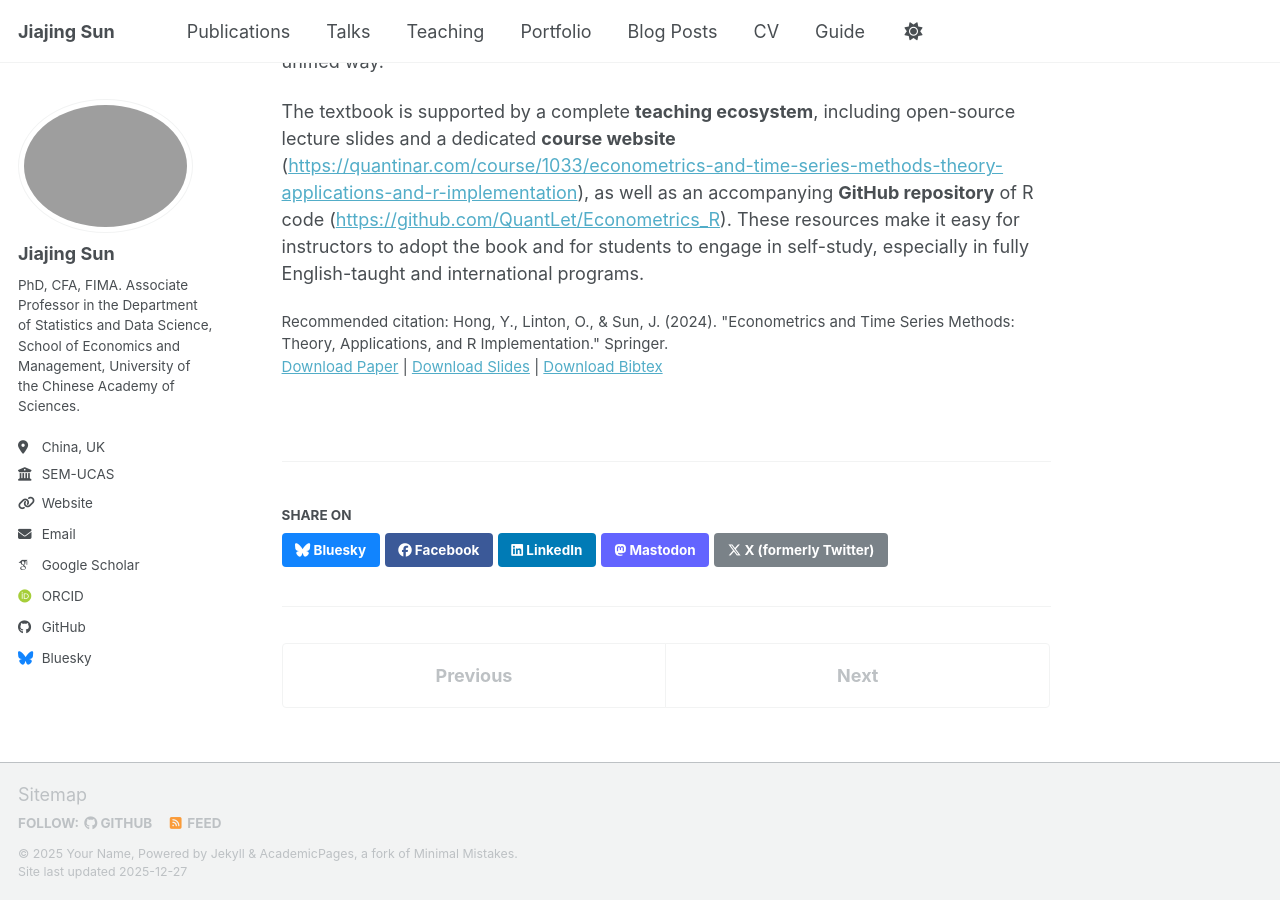
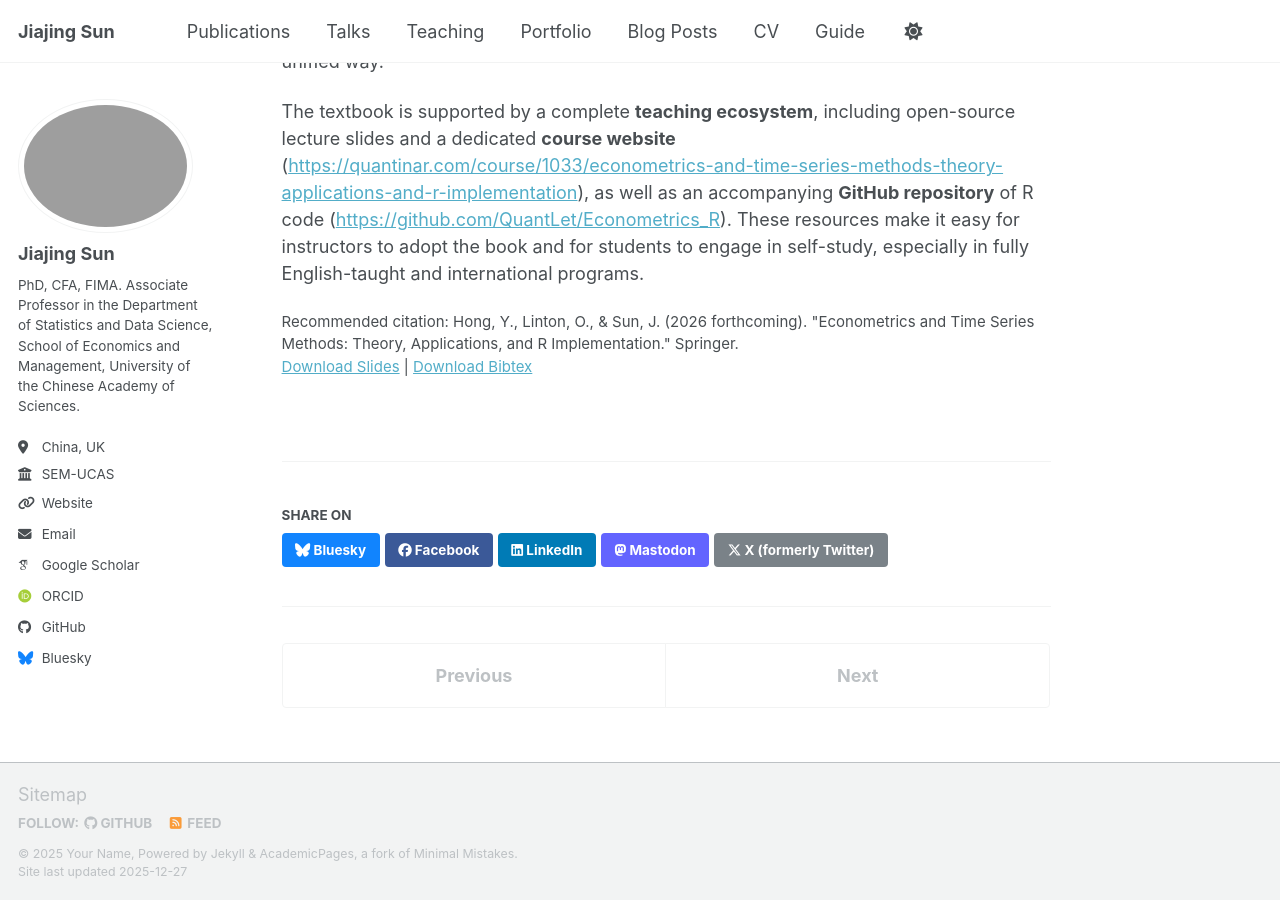
Before and after one commit to Jiajing-Sun/jiajing-sun.github.io, a Jekyll site: the page built from _publications/book-3.md, in a window 1280 px wide and 900 px high, scrolled down 804 px. Built offline with Jekyll 4.4.1, drawn with Linux system fonts in a browser that asks for light colours; some web fonts are replaced; a script bundle is joined from its source files by our own code; library files that are not in the unit come from our copies.

Commit message:
Update book-3.md

```diff
--- a/_publications/book-3.md
+++ b/_publications/book-3.md
@@ -7,9 +7,9 @@ excerpt: 'A comprehensive English-language textbook on econometrics and time ser
 date: 2026-01-01
 venue: "Springer"
 slidesurl: 'https://academicpages.github.io/files/Econometrics_R.pdf'
-paperurl: ""
+
 bibtexurl: "https://github.com/QuantLet/Econometrics_R"
-citation: 'Hong, Y., Linton, O., & Sun, J. (2024). "Econometrics and Time Series Methods: Theory, Applications, and R Implementation." Springer.'
+citation: 'Hong, Y., Linton, O., & Sun, J. (2026 forthcoming). "Econometrics and Time Series Methods: Theory, Applications, and R Implementation." Springer.'
 ---
 
 ## Abstract
```
